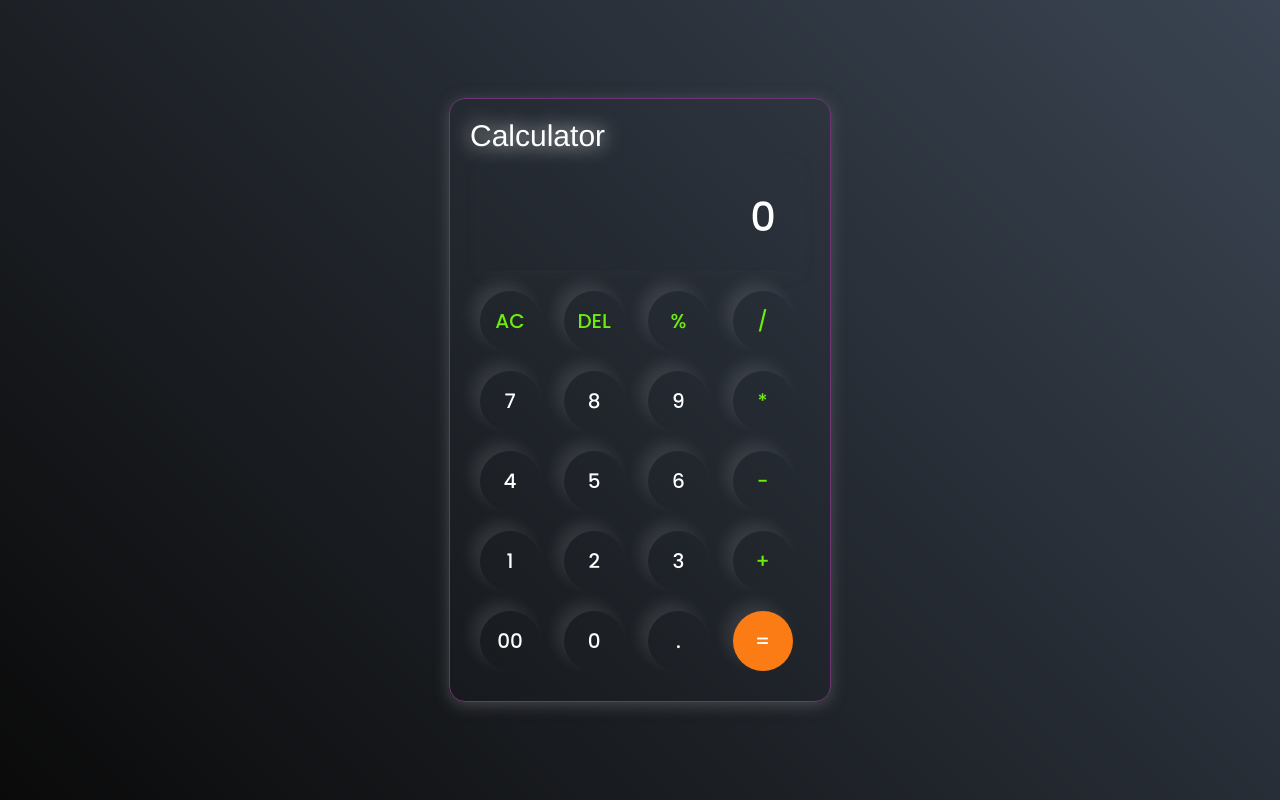
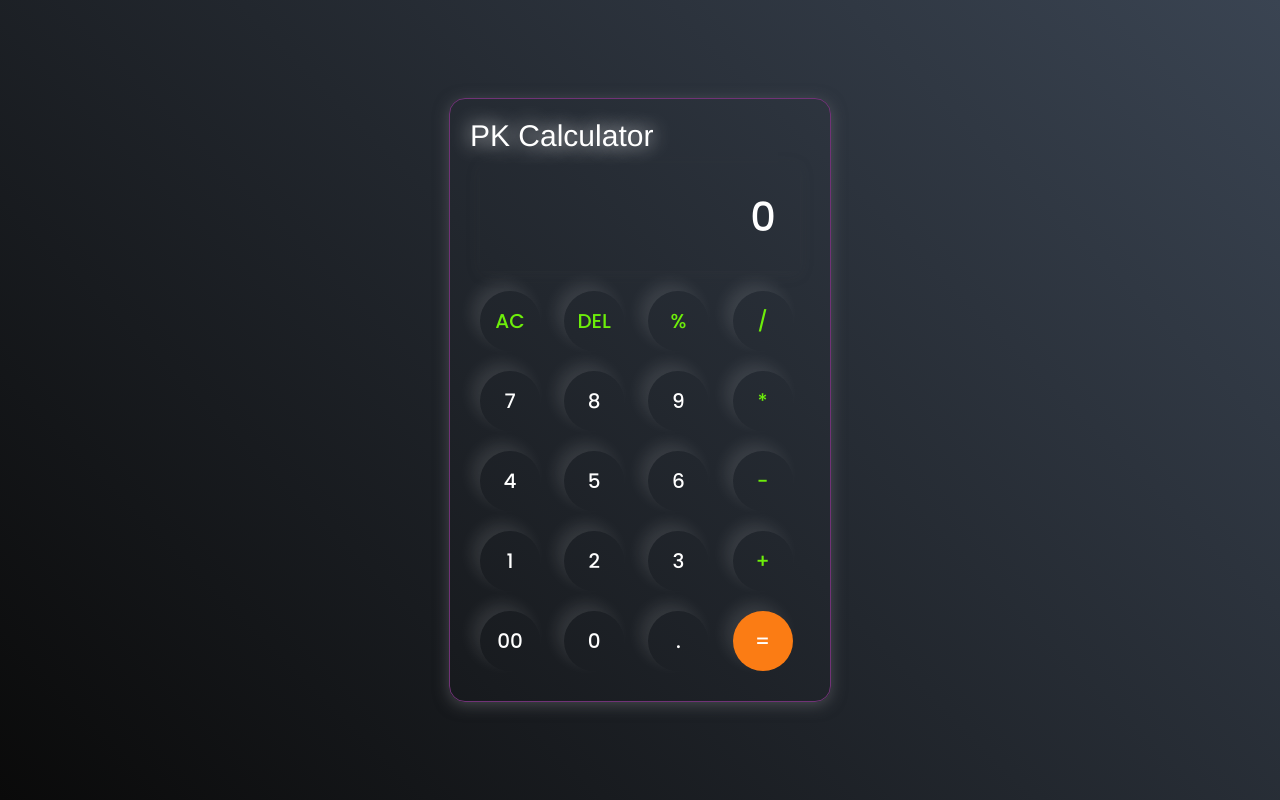
Before and after one commit to Pabitrapatra369/CalculatorProject, a plain HTML site: page index.html in a window 1280 px wide. Drawn offline with Linux system fonts and the light colour scheme.

Commit message:
Update index.html

```diff
--- a/index.html
+++ b/index.html
@@ -8,7 +8,7 @@
 </head>
 <body>
     <div class="calculator">
-    <p> Calculator</p>
+    <p>PK Calculator</p>
 
         <input type="text" placeholder="0" id="inputbox">
         <div>
```
